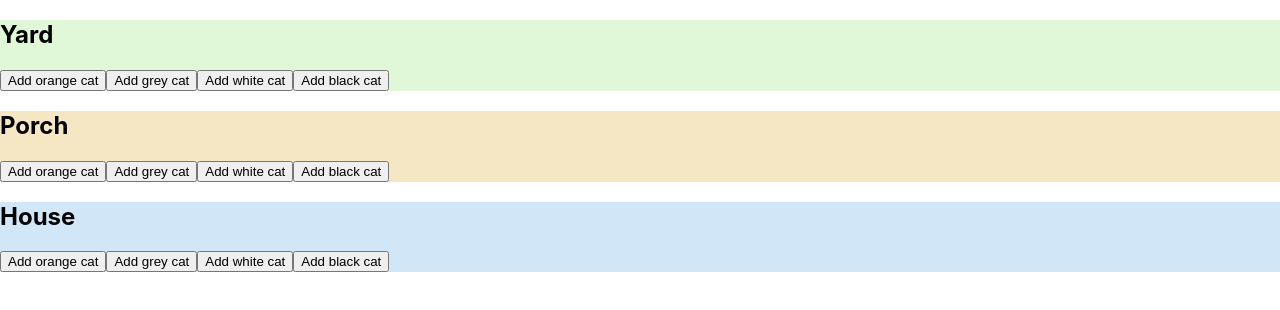
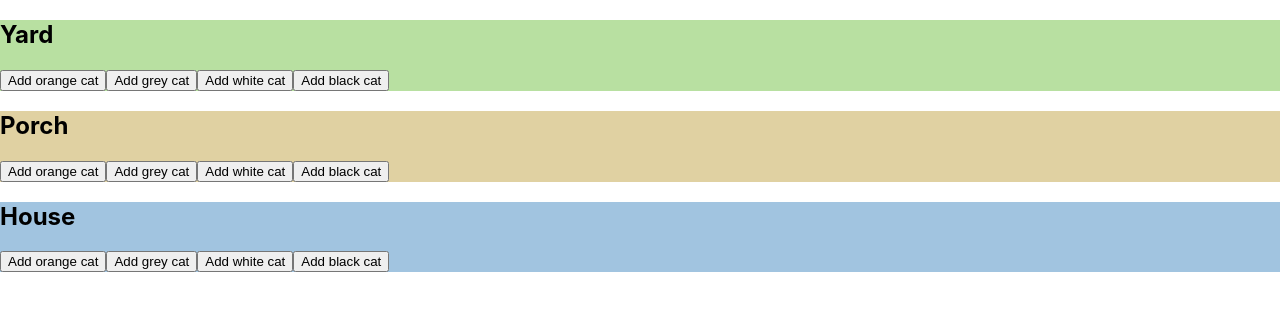
Before and after one commit to MERN-ing-the-midnight-oil/here-kitty-kitty-score-calculator, a React (Create React App) app: page / in a window 1280 px wide. Shown: the top 310 px of the page. Built offline with nearby package versions, Linux system fonts and the light colour scheme.

Commit message:
made background colors darker

```diff
--- a/src/App.css
+++ b/src/App.css
@@ -7,21 +7,25 @@
 }
 
 .cat-icon.white {
+  /* color: white;
+  text-shadow: 1px 1px 3px #000; */
   color: white;
+  -webkit-text-stroke: 3px black;
 }
+
 
 .cat-icon.black {
   color: black;
 }
 
 .zone.yard {
-  background-color: #e0f8d8; /* Light green */
+  background-color: #b8e0a1; /* Darker green */
 }
 
 .zone.porch {
-  background-color: #f5e7c4; /* Light tan */
+  background-color: #e0d1a2; /* Darker tan */
 }
 
 .zone.house {
-  background-color: #d1e7f8; /* Light blue */
+  background-color: #a1c4e0; /* Darker blue */
 }
```
